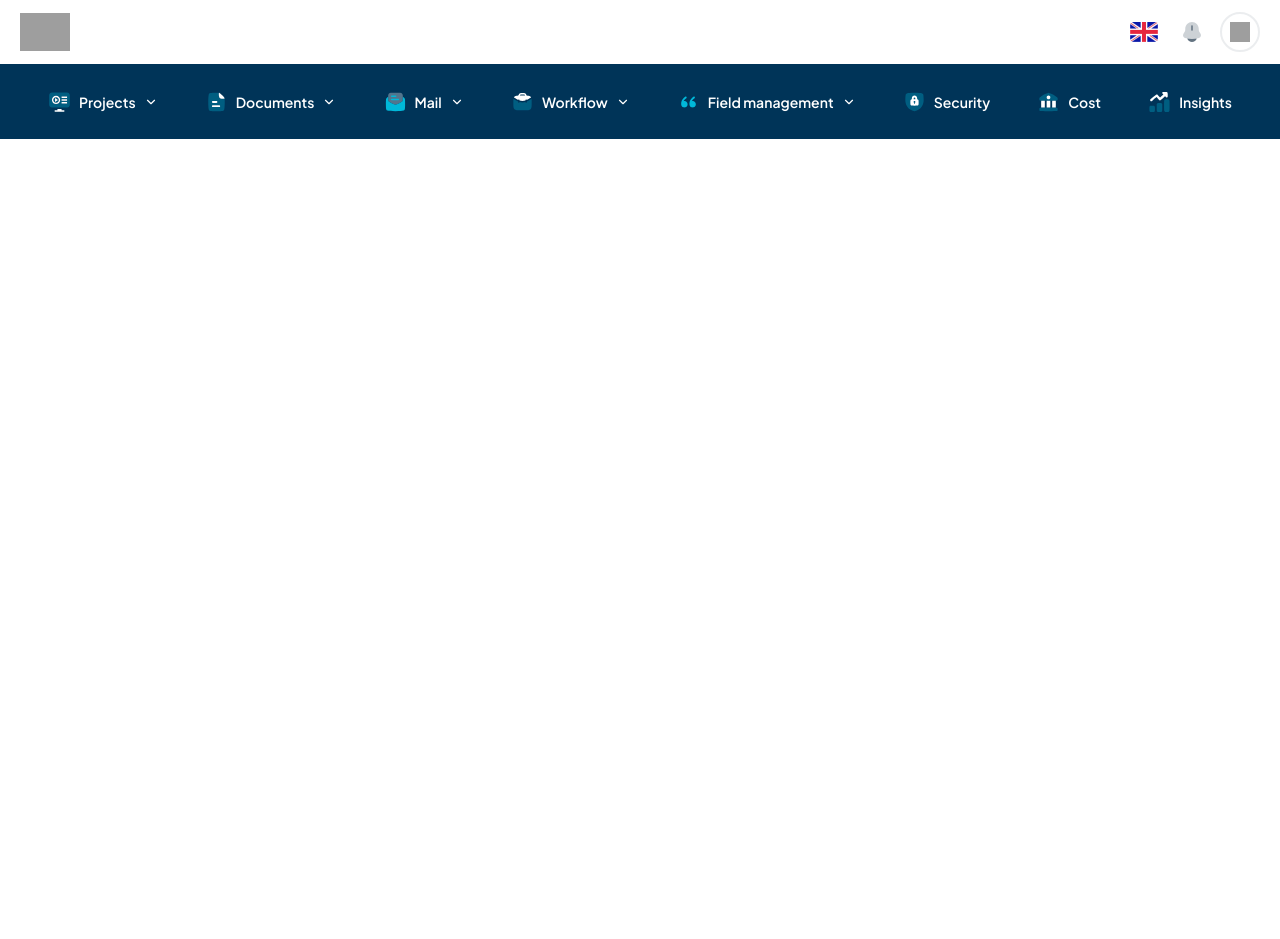
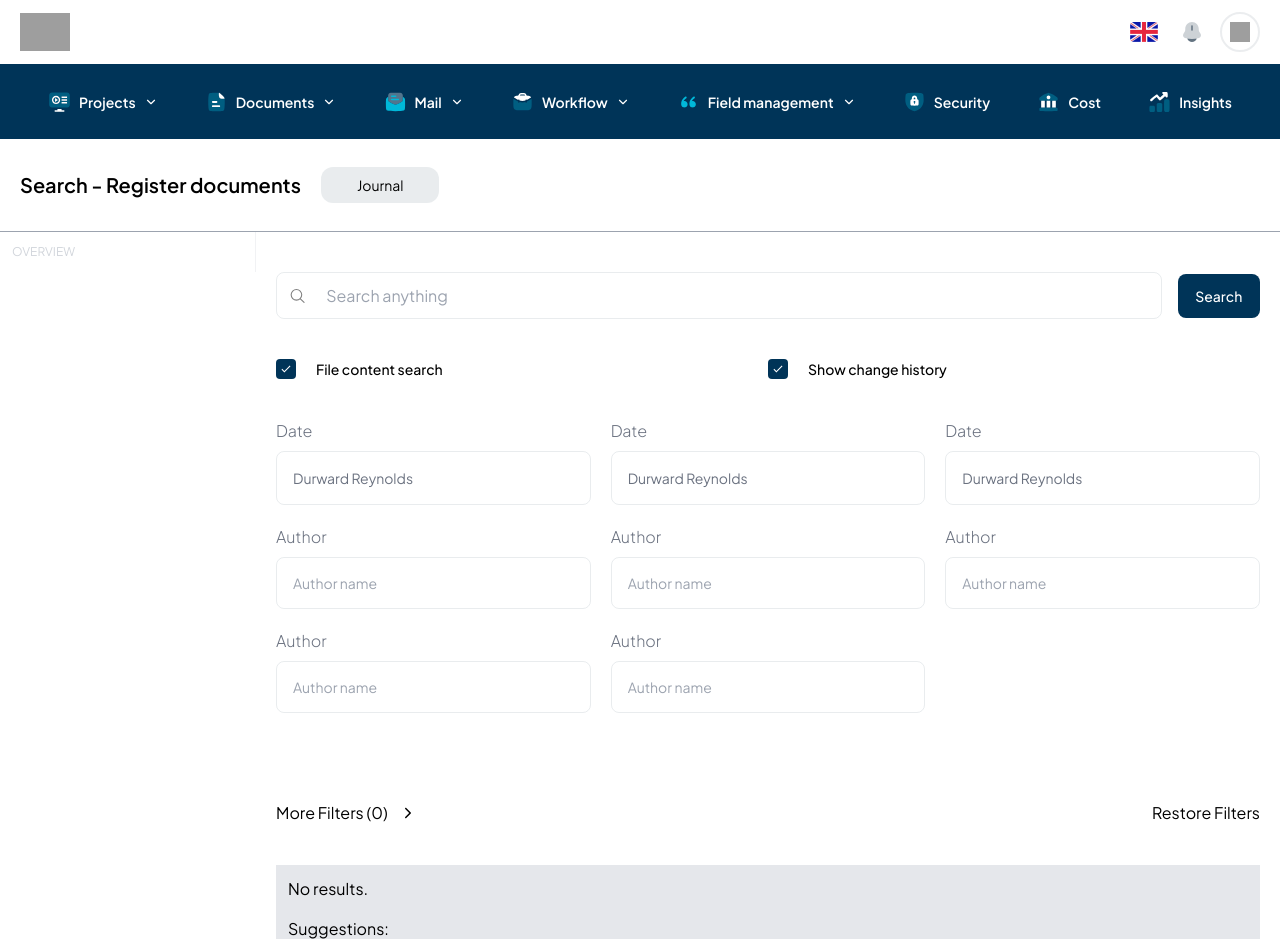
Before and after one commit to BCPAZ/crm-app, a React (Vite) app: page /documents/document-register in a window 1280 px wide. Before the commit the page ends 800 px from the top, so only its background shows below. Built offline with nearby package versions, Linux system fonts and the light colour scheme; grey boxes are pictures that could not be loaded.

Commit message:
feat : Document register page complted

```diff
--- /dev/null
+++ b/src/components/App/Documents/Sidebar.jsx
@@ -0,0 +1,11 @@
+const Sidebar = () => {
+  return (
+    <aside className="p-3 border-r border-gray-300/30 w-full">
+      <div className="flex flex-col">
+        <h1 className="text-xs text-gray-300 uppercase">Overview</h1>
+      </div>
+    </aside>
+  )
+}
+
+export default Sidebar
--- a/src/components/common/Button.jsx
+++ b/src/components/common/Button.jsx
@@ -2,7 +2,7 @@ import PropTypes from "prop-types";
 
 const Button = ({value}) => {
   return (
-    <button className="bg-secondary w-full text-white p-3 rounded-lg font-bold mb-5">{value}</button>
+    <button className="bg-secondary w-full text-white p-3 rounded-lg font-medium sm:text-md text-sm">{value}</button>
   )
 }
 
--- /dev/null
+++ b/src/components/common/CheckboxElement.jsx
@@ -0,0 +1,27 @@
+import { Checkbox } from "@headlessui/react";
+import { IoMdCheckmark } from "react-icons/io";
+import { useState } from "react";
+import PropTypes from "prop-types";
+
+const CheckboxElement = ({label}) => {
+  const [enabled, setEnabled] = useState(true);
+
+  return (
+    <div className="flex items-center gap-5">
+      <Checkbox
+      checked={enabled}
+      onChange={setEnabled}
+      className="group size-5 flex items-center justify-center rounded border border-grey bg-white/10 p-1 data-[checked]:bg-secondary data-[checked]:border-none cursor-pointer"
+    >
+      <IoMdCheckmark className="hidden size-4 fill-white group-data-[checked]:block" />
+    </Checkbox>
+    <label className="text-sm font-medium">{label}</label>
+    </div>
+  );
+};
+
+CheckboxElement.propTypes = {
+  label : PropTypes.string.isRequired
+}
+
+export default CheckboxElement;
--- /dev/null
+++ b/src/components/common/Searchbar.jsx
@@ -0,0 +1,17 @@
+import { IoSearchOutline } from "react-icons/io5";
+import Button from "./Button";
+const Searchbar = () => {
+  return (
+    <div className="flex justify-between items-center gap-4 w-full">
+      <div className="flex items-center p-3 gap-5 rounded-lg border border-grey/20 w-[90%]">
+        <IoSearchOutline size={18} color="gray"/>
+        <input className="bg-transparent w-full h-full outline-none border-none" placeholder="Search anything" type="search" autoComplete="false" />
+      </div>
+      <div className="flex flex-1">
+        <Button value="Search" />
+      </div>
+    </div>
+  )
+}
+
+export default Searchbar
--- a/src/routes/index.jsx
+++ b/src/routes/index.jsx
@@ -9,6 +9,7 @@ import Dashboard from "@/views/App/Dashboard";
 import Profile from "@/views/App/Profile";
 import DocumentLayout from "@/layouts/PageLayouts/DocumentLayouts";
 import UploadNewDocument from "@/views/App/Documents/UploadNewDocument";
+import DocumentRegister from "@/views/App/Documents/DocumentRegister";
 const AppRouter = () => {
   return (
     <Routes>
@@ -17,6 +18,7 @@ const AppRouter = () => {
         <Route path="/projects" element={<Projects />} />
         <Route path="/profile" element={<Profile />} />
         <Route path="/documents/*" element={<DocumentLayout />}>
+          <Route path="document-register" element={<DocumentRegister />} />
           <Route path="upload-new-document" element={<UploadNewDocument />} />
         </Route>
       </Route>
--- /dev/null
+++ b/src/views/App/Documents/DocumentRegister.jsx
@@ -0,0 +1,68 @@
+import Sidebar from "@/components/App/Documents/Sidebar";
+import CheckboxElement from "@/components/common/CheckboxElement";
+import Searchbar from "@/components/common/Searchbar";
+import SecondInput from "@/components/common/SecondInput";
+import Select from "@/components/common/Select";
+import { IoIosArrowForward } from "react-icons/io";
+
+const DocumentRegister = () => {
+  return (
+    <section className="h-screen">
+      <div className="border-b border-gray-400 py-7">
+        <div className="siteContainer">
+          <div className="flex items-center gap-5">
+            <h1 className="text-xl font-semibold">
+              Search - Register documents
+            </h1>
+            <span className="py-2 px-9 rounded-xl bg-grey/20 text-sm">
+              Journal
+            </span>
+          </div>
+        </div>
+      </div>
+      <div className="flex justify-between relative">
+        <div className="w-[20%] top-0 left-0 absolute h-full bg-white">
+        <Sidebar />
+        </div>
+        <div className="max-w-[80%] absolute top-0 right-0 w-full flex flex-col justify-between mx-auto px-5 gap-10 py-10">
+          <div className="w-full h-full">
+            <Searchbar />
+          </div>
+          <div className="w-full grid grid-cols-2">
+            <CheckboxElement label="File content search" />
+            <CheckboxElement label="Show change history" />
+          </div>
+          <div className="grid lg:grid-cols-3 sm:grid-cols-2 grid-cols-1 gap-5">
+            <Select />
+            <Select />
+            <Select />
+            <SecondInput label="Author" placeholder="Author name" type="text" />
+            <SecondInput label="Author" placeholder="Author name" type="text" />
+            <SecondInput label="Author" placeholder="Author name" type="text" />
+            <SecondInput label="Author" placeholder="Author name" type="text" />
+            <SecondInput label="Author" placeholder="Author name" type="text" />
+          </div>
+          <div className="flex items-center justify-between mt-12">
+            <span className="flex items-center gap-3">
+              More Filters (0) <IoIosArrowForward />
+            </span>
+            <button>Restore Filters</button>
+          </div>
+          <div className="bg-gray-200">
+          <div className="max-w-[1080px] mx-auto p-3 flex flex-col gap-4">
+            <h2>No results.</h2>
+            <span>Suggestions:</span>
+            <ul className="list-disc p-3">
+              <li className="list-disc">Check the spelling</li>
+              <li className="list-disc">Try using different keywords</li>
+              <li className="list-disc">Try using different filters</li>
+            </ul>
+          </div>
+        </div>
+        </div>
+      </div>
+    </section>
+  );
+};
+
+export default DocumentRegister;
```
